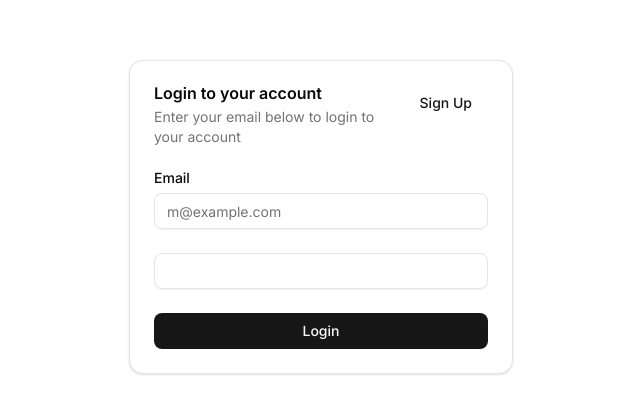
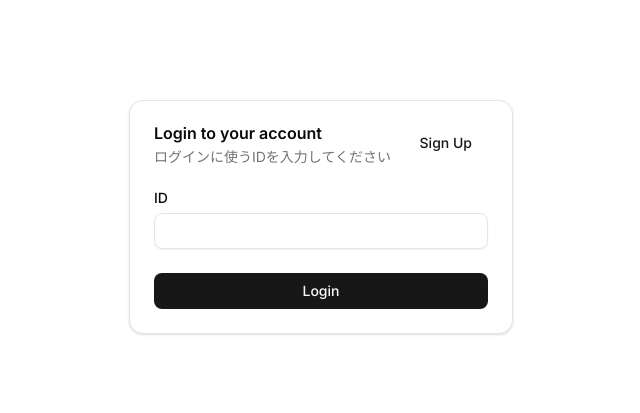
Before and after one commit to nakajima97/2025-simple-sns, a Next.js app: page /login in a window 1280 px wide. Shown: the part 183-596 px from the top of the page, without its empty margins (319-959 px from the left). Built offline with nearby package versions, Linux system fonts and the light colour scheme.

Commit message:
#8 ログインページを整えた

```diff
--- a/src/app/login/page.tsx
+++ b/src/app/login/page.tsx
@@ -9,7 +9,7 @@ const Page = () => (
       <CardHeader>
         <CardTitle>Login to your account</CardTitle>
         <CardDescription>
-          Enter your email below to login to your account
+          ログインに使うIDを入力してください
         </CardDescription>
         <CardAction>
           <Button variant="link">Sign Up</Button>
@@ -19,15 +19,10 @@ const Page = () => (
         <form>
           <div className="flex flex-col gap-6">
             <div className="grid gap-2">
-              <Label htmlFor="email">Email</Label>
+              <Label htmlFor="id">ID</Label>
               <Input
-                id="email"
-                type="email"
-                placeholder="m@example.com"
+                id="id"
                 required />
-            </div>
-            <div className="grid gap-2">
-              <Input id="password" type="password" required />
             </div>
           </div>
         </form>
```
